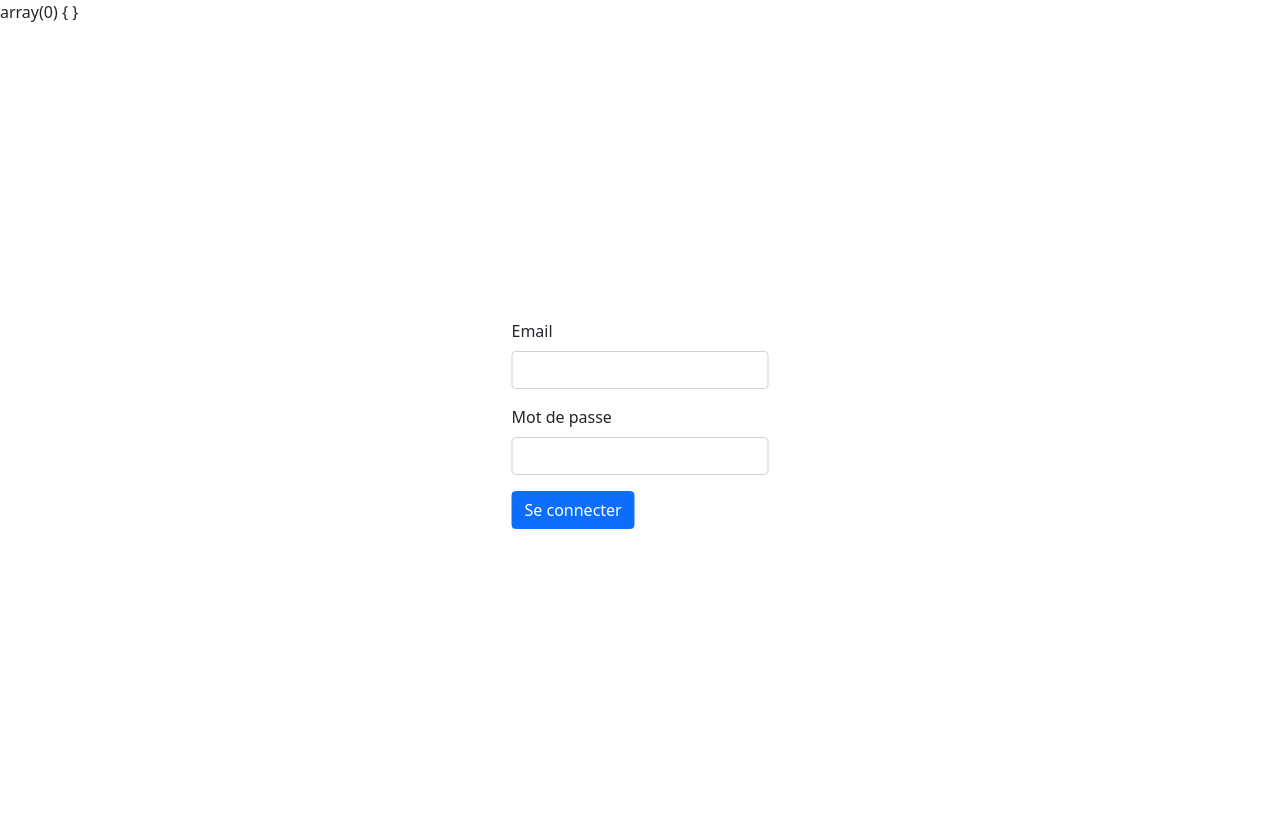
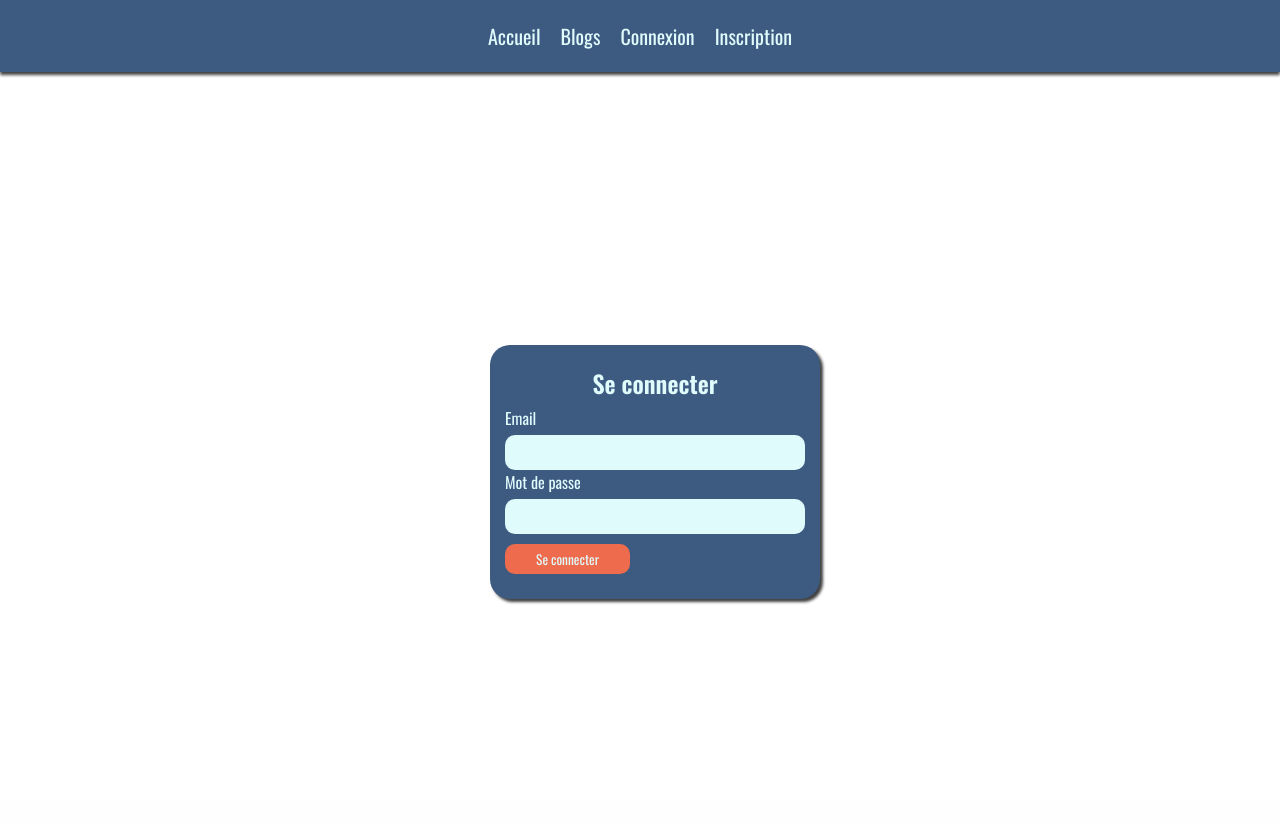
Before and after one commit to Zopiote/P5, a PHP site: page /Login in a window 1280 px wide. After the commit the page ends 604 px from the top, so only its background shows below. Run offline with PHP 8.4, Linux system fonts and the light colour scheme.

Commit message:
Adding header (menu) + fix bug login + start of home page

```diff
--- a/Css/style.css
+++ b/Css/style.css
@@ -1,4 +1,134 @@
 body {
-    width: 100%;
+    font-family: 'Oswald', sans-serif;
+    margin: 0;
+    color: #293241;
     height: 100vh;
 }
+
+/* LOGIN/SIGNIN */
+
+.login__container {
+    position: relative;
+    top: 50%;
+    left: 50%;
+    transform: translate(-50%, -50%);
+    width: 300px;
+}
+.login__form {
+    background-color: #3D5A80;
+    padding: 15px;
+    width: 100%;
+    border-radius: 20px;
+    box-shadow: 3px 3px 3px 0px rgba(0,0,0,0.75);
+}
+.form__title {
+    text-align: center;
+    color: #E0FBFC;
+    margin: 5px;
+}
+.form__control {
+    display: flex;
+    width: 100%;
+    justify-content: center;
+    align-items: flex-start;
+    flex-direction: column;
+}
+.form__label {
+    color: #E0FBFC;
+}
+.form__input {
+    padding: 10px 0;
+    background-color: #E0FBFC;
+    border: none;
+    width: 100%;
+    color: #293241;
+    border-radius: 10px;
+    margin-top: 5px;
+}
+
+/* BUTTON */
+
+.btn {
+    border: none;
+    width: 100%;
+    color: #E0FBFC;
+    padding: 5px;
+    max-width: 125px;
+    border-radius: 10px;
+    font-family: 'Oswald', sans-serif;
+    margin: 10px 0;
+    cursor: pointer;
+}
+.btn-primary {
+    background-color: #EE6C4D;
+}
+.btn-primary:hover {
+    background-color: darken(#EE6C4D, 50%);
+}
+
+/* HEADER */
+
+#header {
+    background-color: #3D5A80;
+    padding: 5px;
+    box-shadow: 0 3px 3px 0px rgba(0,0,0,0.75);
+}
+.nav__container {
+    width: 100%;
+}
+.menu {
+    display: flex;
+    justify-content: center;
+    align-items: center;
+    padding: 0;
+}
+.menu__link {
+    list-style-type: none;
+    margin: 0 10px;
+}
+.menu__link > a {
+    color: #E0FBFC;
+    text-decoration: none;
+    font-size: 20px;
+    cursor: pointer;
+}
+.menu__link > a:hover {
+    color: #EE6C4D;
+}
+
+/* PAGE */
+
+.page {
+    padding: 10px 25px;
+    width: calc(100% - 50px);
+}
+.page__title {
+    text-align: center;
+    margin: 10px;
+
+}
+
+/* SECTION ACCUEIL */
+
+.image__profil {
+    width: 200px;
+    height: 200px;
+    object-fit: cover;
+    border-radius: 50%;
+    position: relative;
+    left: 50%;
+    transform: translateX(-50%);
+}
+.title__profil {
+    text-align: center;
+    margin: 5px 0;
+}
+.title__profil > span {
+    color: #EE6C4D;
+}
+.text__profil {
+    text-align: center;
+    margin: 0;
+}
+
+/* FOOTER */
--- a/Framework/BDD.php
+++ b/Framework/BDD.php
@@ -5,7 +5,7 @@
 		private $_bdd;
 		private static $_instance;
 
-		public static function getInstance() {
+		public static function getInstance($datasource) {
 			if(empty(self::$_instance)) {
 				self::$_instance = new BDD($datasource);
 			}
--- a/Framework/BaseController.php
+++ b/Framework/BaseController.php
@@ -9,7 +9,7 @@
 
 		public function __construct($httpRequest, $config) {
 			$this->_httpRequest = $httpRequest;
-			$this->_config = $httpRequest;
+			$this->_config = $config;
 			$this->_param = array();
 			$this->addParam("httprequest", $this->_httpRequest);
 			$this->addParam("config", $this->_config);
--- a/Framework/Route.php
+++ b/Framework/Route.php
@@ -48,7 +48,6 @@
           if(class_exists($controllerName)) {
               $controller = new $controllerName($httpRequest, $config);
               if(method_exists($controller, $this->_action)) {
-                  var_dump($httpRequest->getparam());
                   $controller->{$this->_action}(...$httpRequest->getParam());
               }else {
                   throw new ActionNotFoundException();
--- a/View/User/login.php
+++ b/View/User/login.php
@@ -1,12 +1,13 @@
-<div class="container position-relative h-100">
-	<form method="POST" class="position-absolute top-50 start-50 translate-middle">
-		<div class="mb-3">
-			<label for="login" class="form-label">Email</label>
-			<input name="login" type="login" class="form-control" id="email">
+<div class="login__container">
+	<form method="POST" class="login__form">
+		<h2 class="form__title">Se connecter</h2>
+		<div class="form__control">
+			<label class="form__label" for="login">Email</label>
+			<input class="form__input" name="login" type="login" id="email">
 		</div>
-		<div class="mb-3">
-			<label for="password" class="form-label">Mot de passe</label>
-			<input name="password" type="password" class="form-control" id="password">
+		<div class="form__control">
+			<label for="password" class="form__label">Mot de passe</label>
+			<input name="password" type="password" class="form__input" id="password">
 		</div>
 		<button type="submit" class="btn btn-primary">Se connecter</button>
 	</form>
--- a/View/layout.php
+++ b/View/layout.php
@@ -4,12 +4,27 @@
 	<head>
 		<meta charset="utf-8">
 		<title>Titre de la page</title>
-		<link href="https://cdn.jsdelivr.net/npm/bootstrap@5.0.0-beta2/dist/css/bootstrap.min.css" rel="stylesheet" integrity="sha384-BmbxuPwQa2lc/FVzBcNJ7UAyJxM6wuqIj61tLrc4wSX0szH/Ev+nYRRuWlolflfl" crossorigin="anonymous">
+		<link rel="preconnect" href="https://fonts.gstatic.com">
+		<link href="https://fonts.googleapis.com/css2?family=Oswald:wght@200;400;600&display=swap" rel="stylesheet">
 		<link href="Css/style.css" rel="stylesheet">
 	</head>
 
 	<body>
+		<header id="header">
+			<nav class="nav__container">
+				<ul class="menu">
+					<li class="menu__link"><a href="/">Accueil</a></li>
+					<li class="menu__link"><a>Blogs</a></li>
+					<li class="menu__link"><a href="/Login">Connexion</a></li>
+					<li class="menu__link"><a>Inscription</a></li>
+				</ul>
+			</nav>
+		</header>
+
 		<?= $content; ?>
-		<script src="https://cdn.jsdelivr.net/npm/bootstrap@5.0.0-beta2/dist/js/bootstrap.bundle.min.js" integrity="sha384-b5kHyXgcpbZJO/tY9Ul7kGkf1S0CWuKcCD38l8YkeH8z8QjE0GmW1gYU5S9FOnJ0" crossorigin="anonymous"></script>
+
+		<footer id="footer">
+
+		</footer>
 	</body>
 </html>
```
Also changed, not shown: View/Home/home.php (+6 -2 lines), Media/Profil.jpg (added).
